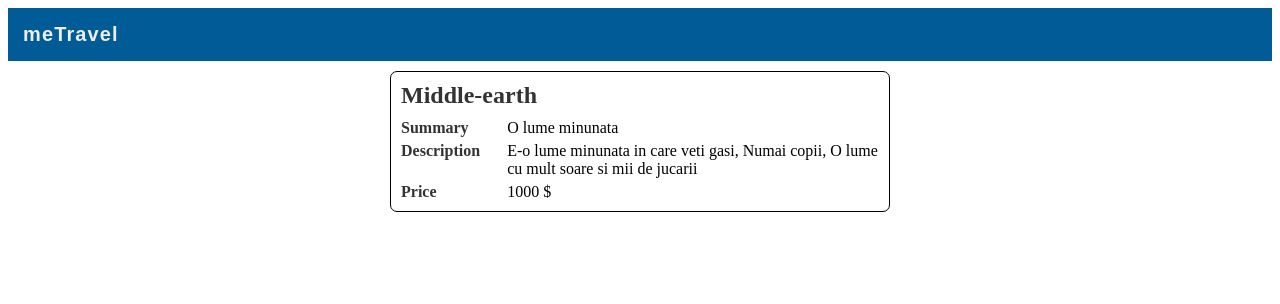
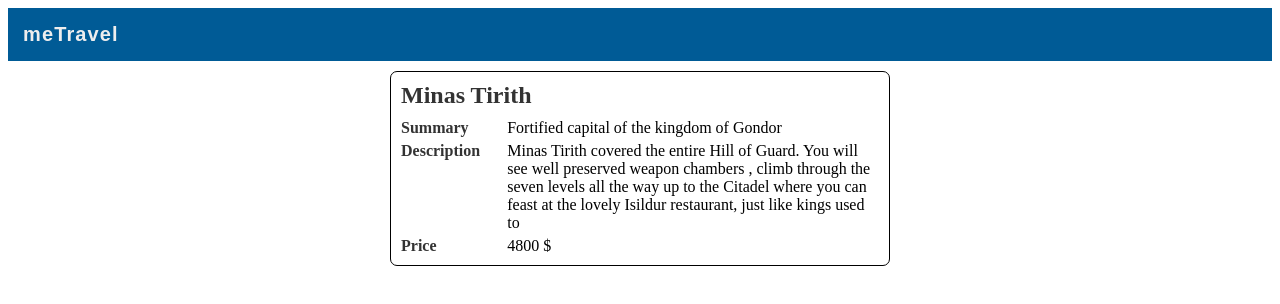
Before and after one commit to mirceah/angular-travel-workshop-vscode, an Angular app: page / in a window 1280 px wide. Shown: the top 304 px of the page. Built offline with nearby package versions, Linux system fonts and the light colour scheme.

Commit message:
3. More Interpolation - solution

```diff
--- a/src/app/app.component.html
+++ b/src/app/app.component.html
@@ -5,14 +5,14 @@
 <div class="destinations-container">
   <div class="destination">
     <div class="display-as-card">
-      <div class="destination-title"> Middle-earth </div>
+      <div class="destination-title"> {{ destination.name }} </div>
       <div class="destination-details">
         <div class="label">Summary</div>
-        <div> O lume minunata</div>
+        <div> {{ destination.summary }}</div>
         <div class="label">Description</div>
-        <div> E-o lume minunata in care veti gasi, Numai copii, O lume cu mult soare si mii de jucarii</div>
+        <div> {{ destination.description }} </div>
         <div class="label">Price</div>
-        <div> 1000 $ </div>
+        <div> {{ destination.price }} $ </div>
       </div>
     </div>
   </div>
```
